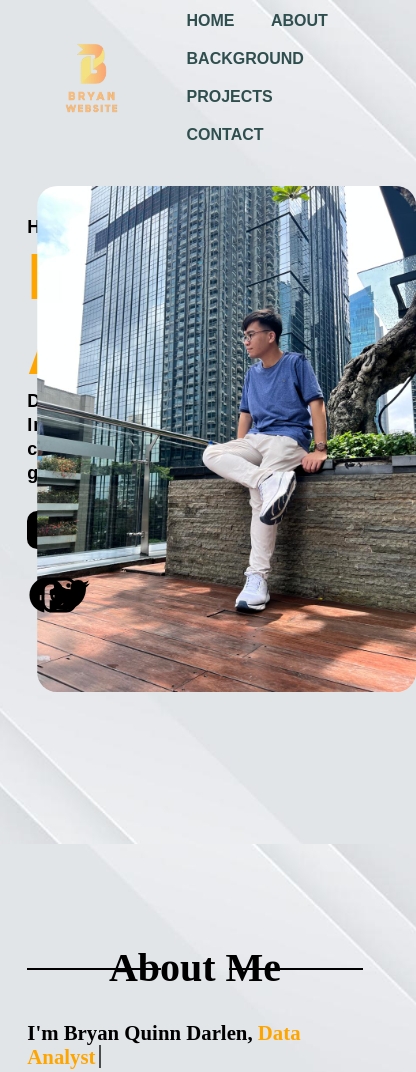
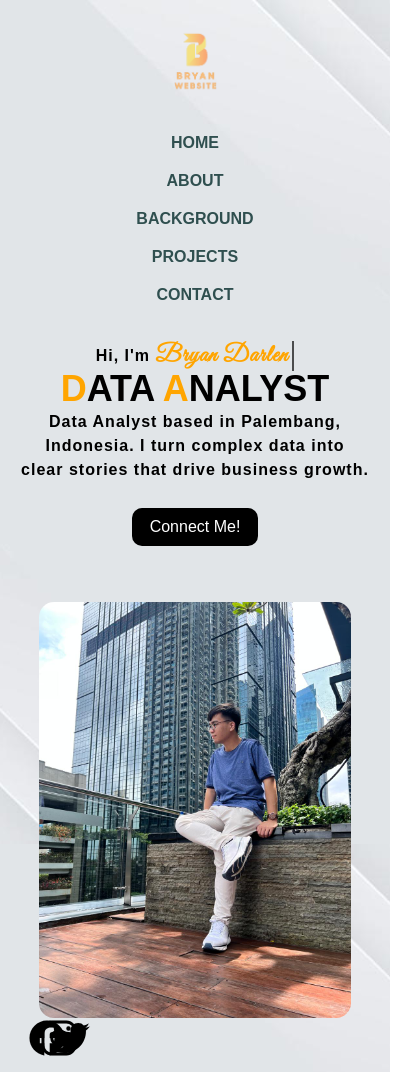
Before and after one commit to BryanDarlen/Portfolio, a plain HTML site: page index.html in a window 390 px wide. Shown: the top 1072 px of the page, 416 px wide, since content can reach past the window. Drawn offline with nearby package versions, Linux system fonts and the light colour scheme.

Commit message:
Refactor CSS styles for improved layout and responsiveness

```diff
--- a/style.css
+++ b/style.css
@@ -768,3 +768,92 @@ footer {
     color: #ddd;
     text-align: center;
 }
+
+
+@media (max-width: 768px) {
+    .main {
+        padding-bottom: 60px;
+    }
+
+    .info {
+        margin: 20px;
+        text-align: center;
+    }
+
+    .info h1 {
+        font-size: 36px;
+    }
+
+    .info h3 {
+        font-size: 16px;
+    }
+
+    .image {
+        position: static;
+        width: 100%;
+        height: auto;
+        margin-top: 30px;
+        display: flex;
+        justify-content: center;
+    }
+
+    .image img {
+        position: static;
+        width: 80%;
+        height: auto;
+        transform: none;
+        border-radius: 15px;
+    }
+
+
+    .navbar {
+        flex-direction: column;
+        width: 100%;
+        padding: 10px 0;
+    }
+
+    ul {
+        margin-top: 10px;
+        padding: 0;
+        text-align: center;
+    }
+
+    ul li {
+        display: block;
+        padding: 10px 0;
+    }
+
+    .navbar .logo {
+        margin: 0;
+        width: 130px;
+    }
+
+    .timeline-container::before {
+        left: 20px;
+    }
+
+    .timeline-item {
+        width: 100%;
+        padding-left: 60px;
+        padding-right: 20px;
+        left: 0 !important;
+    }
+
+    .timeline-icon {
+        left: 0 !important;
+        right: auto;
+    }
+
+    .timeline-content::after {
+        left: -10px !important;
+        right: auto;
+    }
+
+    .projects-grid {
+        grid-template-columns: repeat(auto-fit, minmax(280px, 1fr));
+    }
+
+    h2 {
+        font-size: 1.8em;
+    }
+}
```
